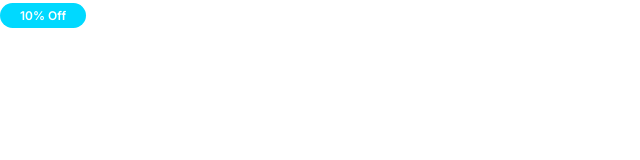
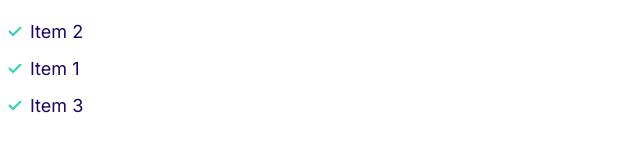
Before and after one commit to AbbasSuwayq/CSS-Project, a plain HTML site: page Website/index.html in a window 1280 px wide. Shown: the whole page, without its empty margins (0-640 px from the left). Drawn offline with Linux system fonts and the light colour scheme.

Commit message:
Build list component.

```diff
--- a/Website/css/style.css
+++ b/Website/css/style.css
@@ -99,15 +99,43 @@ a {
   background-color: var(--color-secondary);
   color: #fff;
 }
-.badge--small{
-    font-size: 1.6rem;
+.badge--small {
+  font-size: 1.6rem;
 }
 
 @media screen and (min-width: 1024px) {
-    .badge{
-        font-size: 1.5rem;
-    }
-    .badge--small{
-        font-size: 1.2rem;
-    }
+  .badge {
+    font-size: 1.5rem;
+  }
+  .badge--small {
+    font-size: 1.2rem;
+  }
 }
+
+/* Lists */
+.list {
+  list-style: none;
+  padding-left: 0;
+  color: var(--color-headings);
+}
+
+.list--inline .list__item {
+  display: inline-block;
+  margin-right: 2rem;
+}
+
+.list--tick {
+  list-style-image: url(../Images/tick.svg);
+  padding-left: 3rem;
+}
+.list--tick .list__item{
+  padding-left: 0.5rem;
+  margin-bottom: 1rem;
+}
+
+@media screen and (min-width: 1024px) {
+  .list--tick .list__item{
+  padding-left: 0rem;
+}
+
+}
--- a/Website/index.html
+++ b/Website/index.html
@@ -15,7 +15,11 @@
 </head>
 <body>
 
-<span class="badge badge--secondary badge--small">10% Off</span>
+<ul class="list list--tick">
+    <li class="list__item">Item 2</li>
+    <li class="list__item">Item 1</li>
+    <li class="list__item">Item 3</li>
+</ul>
 
 </body>
 </html>
```
Also changed, not shown: Website/Components/lists.html (added, +10 -0 lines), Website/Images/tick.svg (added).
